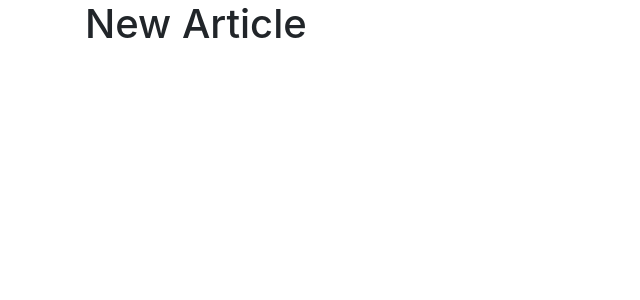
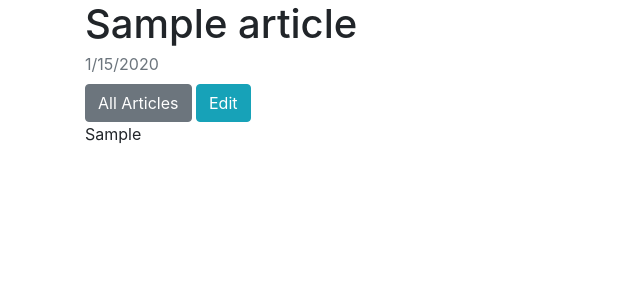
Before and after one commit to RexHolmstrom/blog, a Node server app: page /articles/600000000000000000000001 in a window 1280 px wide. Shown: the top 300 px of the page, without its empty margins (0-640 px from the left). Run offline with Node 20, Linux system fonts and the light colour scheme; tables that the repository leaves empty hold one stand-in row (values such as "Sample post"); some libraries are stand-ins or nearby versions.

Commit message:
showbtns

```diff
--- a/views/articles/show.ejs
+++ b/views/articles/show.ejs
@@ -12,10 +12,14 @@
 
 <body>
     <div class="container">
-        <h1 class="mb-4">New Article</h1>
+        <h1 class="mb-1"><%= article.title %></h1>
+        <div class="text-muted mb-2"><%= article.createdAt.toLocaleDateString() %></div>
+        <a href="/" class="btn btn-secondary">All Articles</a>
+        <a href="/articles/edit/<%= article.id %>" class="btn btn-info">Edit</a>
 
-
-
+        <div>
+            <%= article.markdown %>
+        </div>
     </div>
 </body>
 
```
